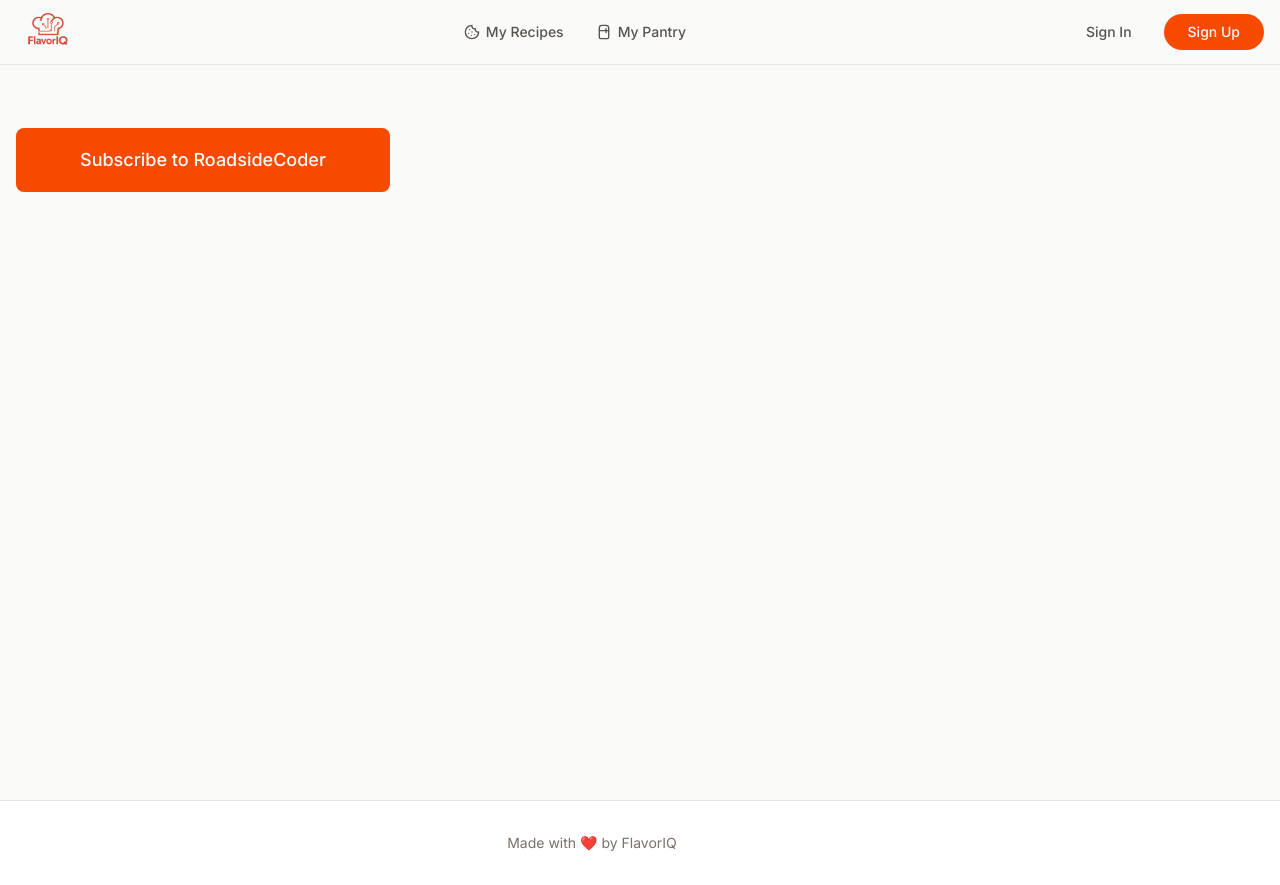
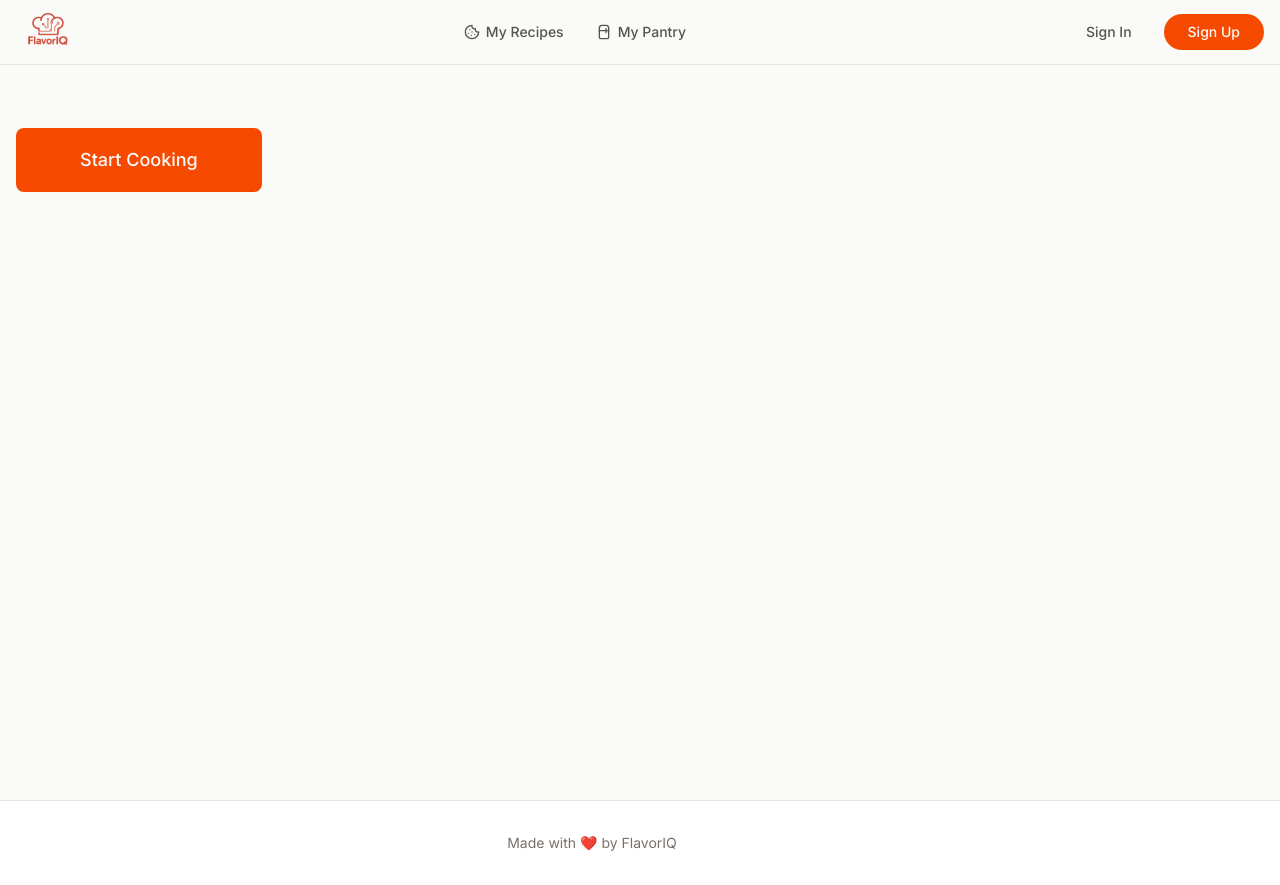
Before and after one commit to alokkumar-05/FlavorIQ, a Next.js app in the folder frontend/: page / in a window 1280 px wide. Built offline with nearby package versions, Linux system fonts and the light colour scheme; no server answers.

Commit message:
User Authentication Implemented

```diff
--- a/frontend/app/page.js
+++ b/frontend/app/page.js
@@ -4,7 +4,7 @@ export default function Home() {
   return (
     <div className="min-h-screen bg-stone-50 text-stone-900">
       <section className="pt-32 pb-20 px-4">
-      <Button variant="primary" size="xl">Subscribe to RoadsideCoder
+      <Button variant="primary" size="xl"> Start Cooking
       </Button>
       </section>
     </div>
```
